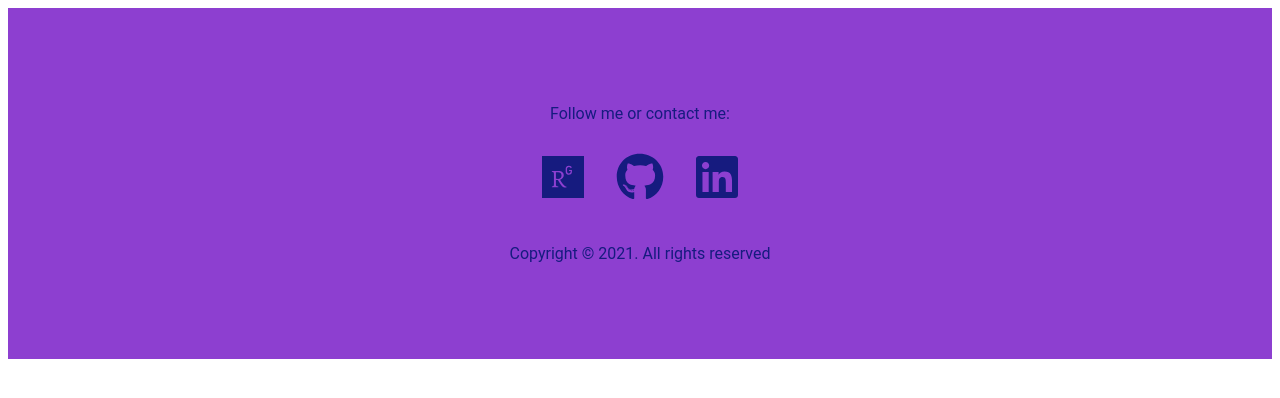
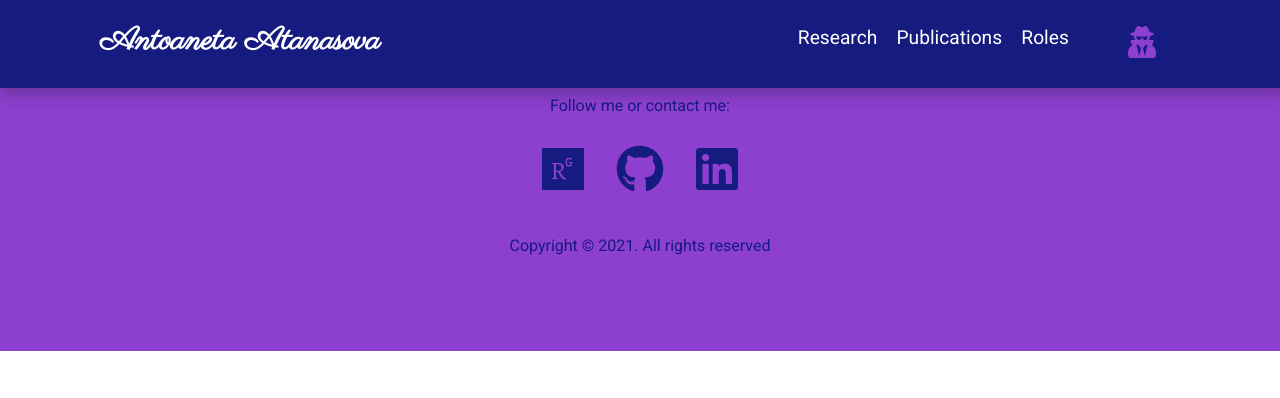
Before and after one commit to antoanetatanasova/personal-site, a React (Create React App) app: page / in a window 1280 px wide. Shown: the top 398 px of the page. Built offline with nearby package versions, Linux system fonts and the light colour scheme.

Commit message:
adding Header styling and fonts

```diff
--- a/public/index.html
+++ b/public/index.html
@@ -11,6 +11,8 @@
     />
     <link rel="apple-touch-icon" href="%PUBLIC_URL%/logo192.png" />
     <link rel="manifest" href="%PUBLIC_URL%/manifest.json" />
+    <link href="https://fonts.googleapis.com/css2?family=Parisienne&display=swap" rel="stylesheet">
+    <link href='https://fonts.googleapis.com/css?family=Roboto:400,100,300,500,700' rel='stylesheet' type='text/css'>
     <title>Antoaneta Atanasova</title>
   </head>
   <body>
--- a/src/components/Header/Header.js
+++ b/src/components/Header/Header.js
@@ -1,7 +1,13 @@
+import style from './Header.module.css';
+
+import Logo from './../../components/Logo/Logo';
+import Nav from './../../components/Nav/Nav';
+
 const Header = () => {
     return (
-        <header>
-
+        <header className={style.header}>
+            <Logo />
+            <Nav />
         </header>
     )
 }
--- /dev/null
+++ b/src/components/Header/Header.module.css
@@ -0,0 +1,10 @@
+.header {
+    display: flex;
+    justify-content: space-between;
+    justify-items: center;
+    background-color: #161B7F;
+    box-shadow: 3px 3px 14px 3px rgba(24, 23, 23, 0.3);
+    position: absolute;
+    width: 100%;
+    position: fixed;
+}
--- /dev/null
+++ b/src/components/Logo/Logo.js
@@ -0,0 +1,13 @@
+import style from './Logo.module.css'
+
+const Logo = () => {
+    const siteTitle = "Antoaneta Atanasova";
+
+    return (
+        <>
+            <h1 className={style.logo}>{siteTitle}</h1>
+        </>
+    );
+}
+
+export default Logo
--- /dev/null
+++ b/src/components/Logo/Logo.module.css
@@ -0,0 +1,8 @@
+.logo {
+    font-family: 'Parisienne', cursive;
+    color: white;
+    text-align: center;
+    margin: 0px;
+    margin-left: 5rem;
+    padding: 20px;
+}
--- /dev/null
+++ b/src/components/Nav/Nav.js
@@ -0,0 +1,16 @@
+import React from 'react'
+import style from './../../components/Nav/Nav.module.css'
+import { FaUserSecret } from 'react-icons/fa'
+
+const Nav = () => {
+    return (
+        <ul className={style.primaryNav}>
+            <li className={style.primaryNavItem}>Research</li>
+            <li className={style.primaryNavItem}>Publications</li>
+            <li className={style.primaryNavItem}>Roles</li>
+            <li className={style.primaryNavItem}><FaUserSecret style={{fontSize: "2rem", margin: "0px"}} /></li>
+        </ul>
+    )
+}
+
+export default Nav;
--- /dev/null
+++ b/src/components/Nav/Nav.module.css
@@ -0,0 +1,31 @@
+.primaryNav {
+    display: flex;
+    justify-content: space-between;
+    list-style: none;
+    color: white;
+    margin-right: 7rem;
+}
+
+.primaryNavItem {
+    padding: .5em;
+    font-size: 1.2em;
+}
+
+.primaryNavItem:hover {
+    cursor: pointer;
+    border-bottom: .1rem solid #ED3D63;
+}
+
+.primaryNavItem:last-child {
+    margin-left: 2em;
+    color: #8D3FD0;
+}
+
+.primaryNavItem:last-child:hover {
+    color: #ED3D63;
+    border-bottom: none;
+}
+
+i {
+    padding-right: .5em;
+}
--- a/src/index.css
+++ b/src/index.css
@@ -2,6 +2,7 @@ html {
   scroll-behavior: smooth;
 }
 body {
+  margin: 0px;
   box-sizing: border-box;
   font-family: 'Roboto', sans-serif;
   color: #333;
```
